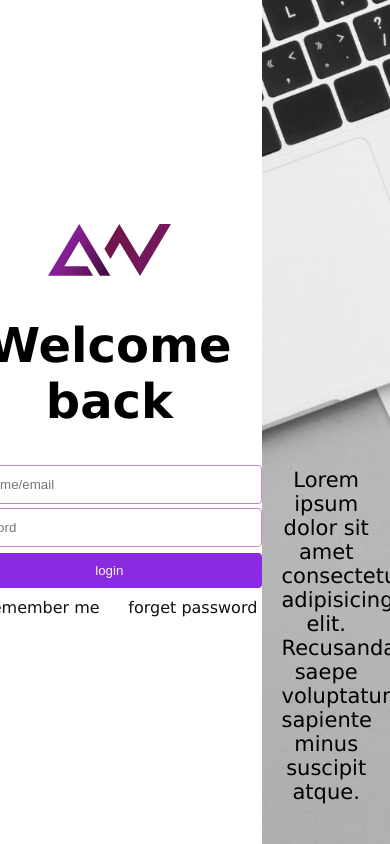
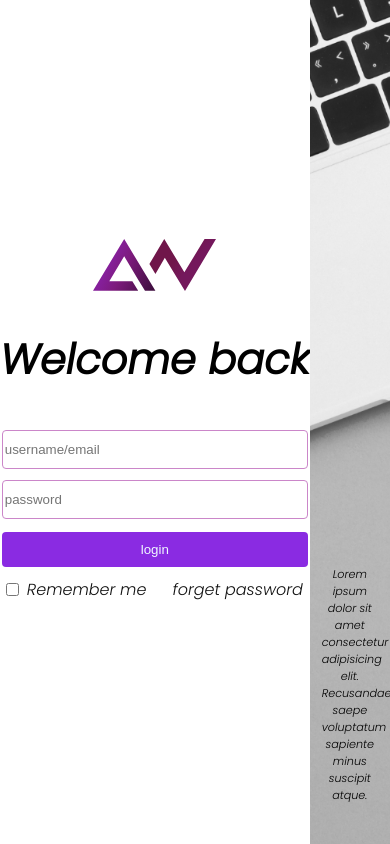
Before and after one commit to moeinfarzin/login-page, a React (Create React App) app: page / in a window 390 px wide. Built offline with nearby package versions, Linux system fonts and the light colour scheme.

Commit message:
⚡️ improve responsive

```diff
--- a/src/App.css
+++ b/src/App.css
@@ -1,3 +1,4 @@
+@import url('https://fonts.googleapis.com/css2?family=Poppins:ital,wght@1,300&display=swap');
 #root , body , html , .app {
     height: 100%;
 }
--- a/src/LoginPage.css
+++ b/src/LoginPage.css
@@ -1,7 +1,7 @@
 body {
-    font-size: 30px;
+    font-size: 16px;
     margin: 0px;
-    font-family: 'Lucida Sans', 'Lucida Sans Regular', 'Lucida Grande', 'Lucida Sans Unicode', Geneva, Verdana, sans-serif
+    font-family: 'Poppins', sans-serif;
 }
 
 .login-page {
@@ -21,6 +21,7 @@ body {
     display: flex;
     justify-content: center;
     align-items: flex-end;
+
 }
 
 
@@ -43,11 +44,16 @@ body {
     justify-content: center;
     text-align: center;
     margin: auto;
+    min-width: max-content;
 }
 
 .login-form {
     display: flex;
     justify-content: center;
+    font-size: 2rem;
+    min-width: 200px;
+
+
 
 }
 
@@ -72,7 +78,7 @@ body {
 
 
 .welcome {
-    font-size: 0.8em;
+    font-size: 1.3em;
 }
 
 
```
